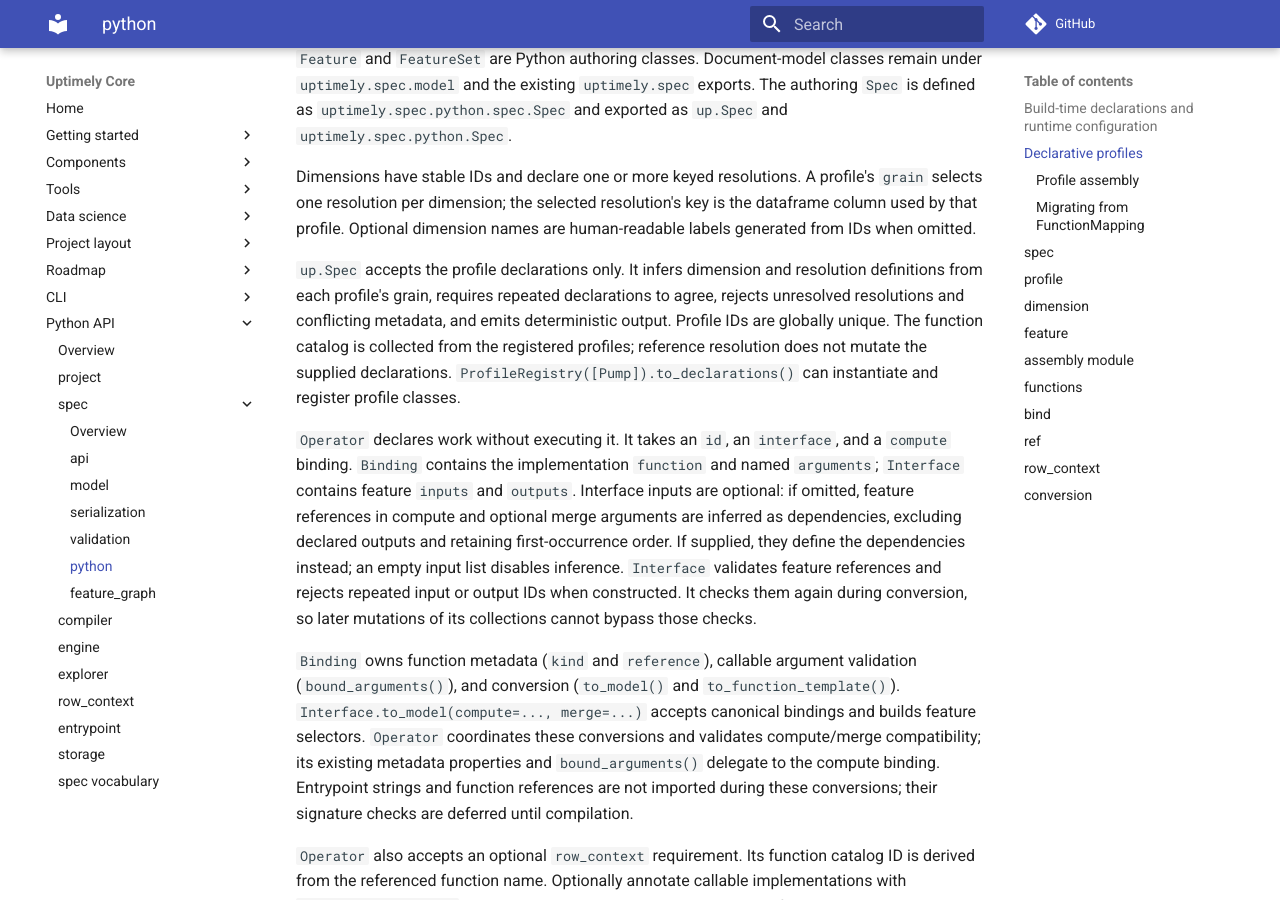
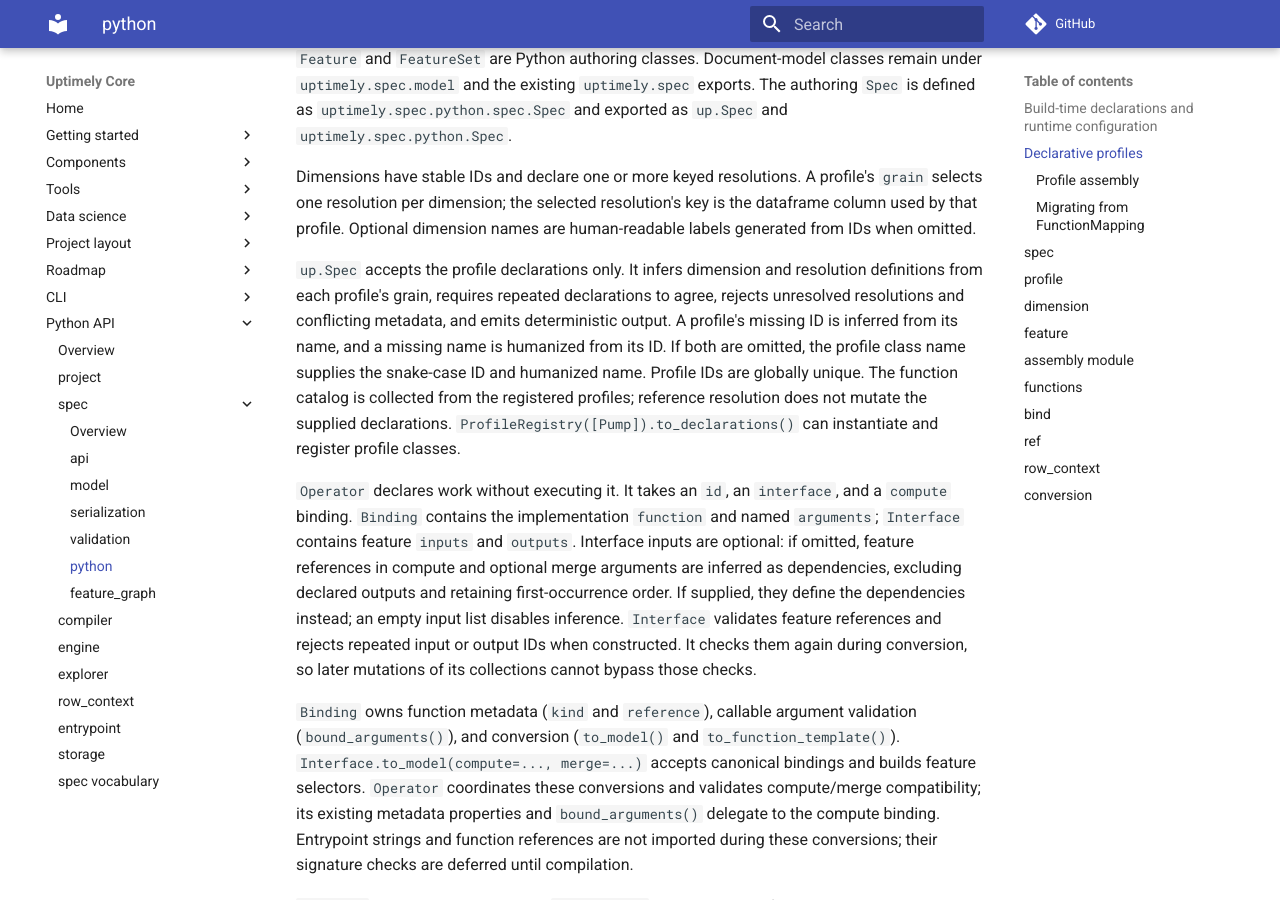
Before and after one commit to uptimely-ai/uptimely-core, an MkDocs documentation site: the page built from docs/python/python.md, in a window 1280 px wide and 900 px high, scrolled down 2149 px. Built offline with MkDocs 1.6.1 and Material for MkDocs 9.7.7, drawn with Linux system fonts in a browser that asks for light colours; comment, search, counter and statistics services are not loaded.

Commit message:
Infer profile id from name attribute or class name

```diff
--- a/docs/python/python.md
+++ b/docs/python/python.md
@@ -110,10 +110,13 @@ human-readable labels generated from IDs when omitted.
 `up.Spec` accepts the profile declarations only. It infers dimension and
 resolution definitions from each profile's grain, requires repeated declarations
 to agree, rejects unresolved resolutions and conflicting metadata, and emits
-deterministic output. Profile IDs are globally unique. The function catalog is
-collected from the registered profiles; reference resolution does not mutate
-the supplied declarations. `ProfileRegistry([Pump]).to_declarations()` can
-instantiate and register profile classes.
+deterministic output. A profile's missing ID is inferred from its name, and a
+missing name is humanized from its ID. If both are omitted, the profile class
+name supplies the snake-case ID and humanized name. Profile IDs are globally
+unique. The function catalog is collected from the registered profiles;
+reference resolution does not mutate the supplied declarations.
+`ProfileRegistry([Pump]).to_declarations()` can instantiate and register
+profile classes.
 
 `Operator` declares work without executing it. It takes an `id`, an `interface`,
 and a `compute` binding. `Binding` contains the implementation `function` and
```
Also changed, not shown: 3 other files.
